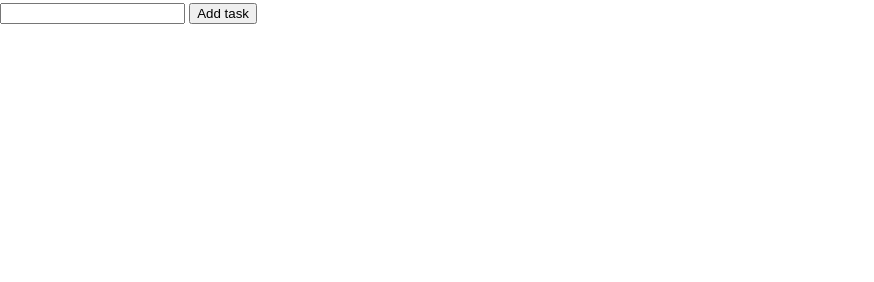
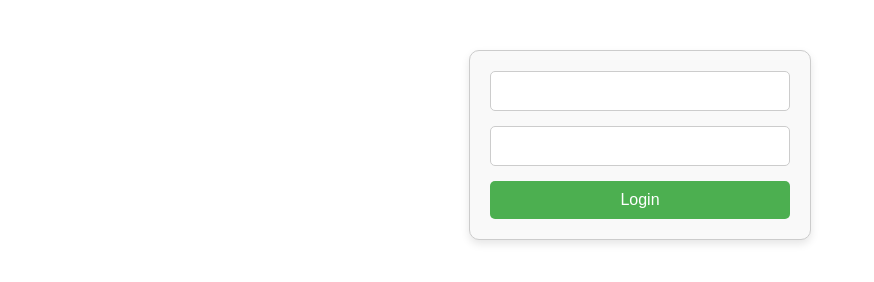
Before and after one commit to Volya16/vite-practice, a plain HTML site: page index.html in a window 1280 px wide. Shown: the whole page, without its empty margins (0-874 px from the left). Drawn offline with Linux system fonts and the light colour scheme.

Commit message:
Deploying to gh-pages from @ Volya16/vite-practice@f2ce5bd29e3b408e9a88d2d3cce2324089db5a79 🚀

```diff
--- a/index.html
+++ b/index.html
@@ -9,9 +9,10 @@
     <link rel="stylesheet" crossorigin href="/vite-practice/assets/index-DKy2VOL_.css">
   </head>
   <body>
-    <form class="task-form">
-      <input type="text" name="taskName" />
-      <button type="submit">Add task</button>
+    <form class="login-form">
+      <input type="email" name="email" />
+      <input type="password" name="password" />
+      <button name="button" type="submit">Login</button>
     </form>
   </body>
 </html>
--- a/index.js
+++ b/index.js
@@ -1,2 +1,2 @@
-(function(){const t=document.createElement("link").relList;if(t&&t.supports&&t.supports("modulepreload"))return;for(const e of document.querySelectorAll('link[rel="modulepreload"]'))i(e);new MutationObserver(e=>{for(const r of e)if(r.type==="childList")for(const o of r.addedNodes)o.tagName==="LINK"&&o.rel==="modulepreload"&&i(o)}).observe(document,{childList:!0,subtree:!0});function s(e){const r={};return e.integrity&&(r.integrity=e.integrity),e.referrerPolicy&&(r.referrerPolicy=e.referrerPolicy),e.crossOrigin==="use-credentials"?r.credentials="include":e.crossOrigin==="anonymous"?r.credentials="omit":r.credentials="same-origin",r}function i(e){if(e.ep)return;e.ep=!0;const r=s(e);fetch(e.href,r)}})();
+(function(){const r=document.createElement("link").relList;if(r&&r.supports&&r.supports("modulepreload"))return;for(const e of document.querySelectorAll('link[rel="modulepreload"]'))o(e);new MutationObserver(e=>{for(const t of e)if(t.type==="childList")for(const n of t.addedNodes)n.tagName==="LINK"&&n.rel==="modulepreload"&&o(n)}).observe(document,{childList:!0,subtree:!0});function s(e){const t={};return e.integrity&&(t.integrity=e.integrity),e.referrerPolicy&&(t.referrerPolicy=e.referrerPolicy),e.crossOrigin==="use-credentials"?t.credentials="include":e.crossOrigin==="anonymous"?t.credentials="omit":t.credentials="same-origin",t}function o(e){if(e.ep)return;e.ep=!0;const t=s(e);fetch(e.href,t)}})();const l={email:"user@mail.com",password:"secret"},c="user-data",a=document.querySelector(".login-form"),u=document.querySelector('[name="button"]');a.addEventListener("submit",i=>{i.preventDefault();const{email:r,password:s}=a.elements,o=r.value.trim(),e=s.value.trim();if(o===""||e===""){alert("Fill all fields!");return}if(o!==l.email||e!==l.password){alert("Wrong data!");return}localStorage.setItem(c,JSON.stringify({email:o,password:e})),u.textContent="Logout",r.setAttribute("readonly",!0),s.setAttribute("readonly",!0)});
 //# sourceMappingURL=index.js.map
```
Also changed, not shown: 1 other file.
